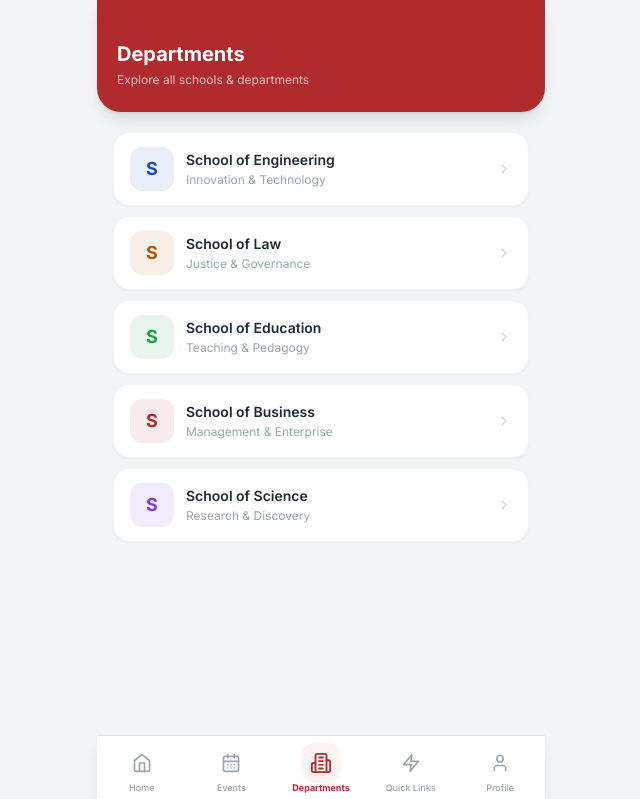
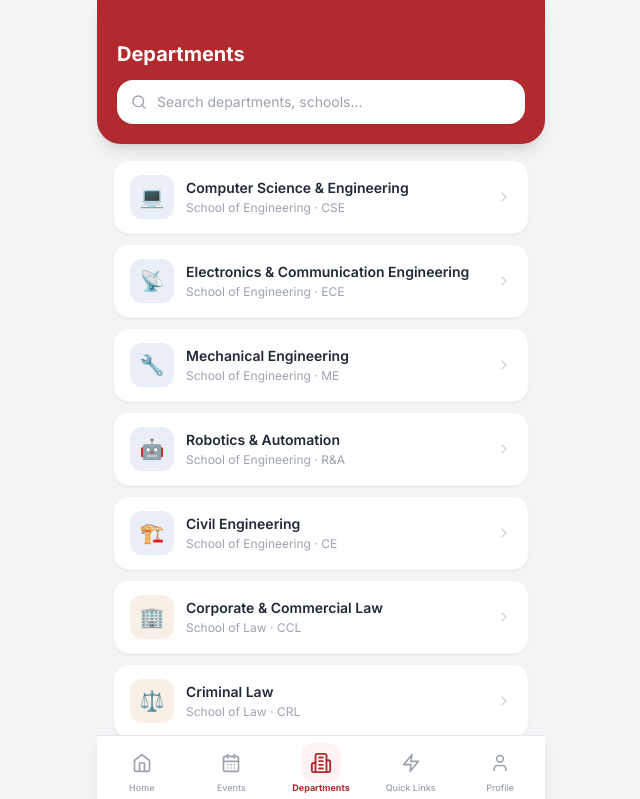
Before and after one commit to PrachiGautam24/soeeventmru, a Next.js app in the folder frontend/: page /departments in a window 1280 px wide. Shown: the top 799 px of the page, without its empty margins (319-959 px from the left). Built offline with nearby package versions, Linux system fonts and the light colour scheme.

Commit message:
fix: dept/school page layout, scrolling, about paragraphs, bigger partners, list view

```diff
--- a/frontend/src/app/departments/page.tsx
+++ b/frontend/src/app/departments/page.tsx
@@ -1,44 +1,80 @@
 'use client'
 
+import { useState } from 'react'
 import { motion } from 'framer-motion'
 import { useRouter } from 'next/navigation'
-import { ChevronRight } from 'lucide-react'
+import { ChevronRight, Search } from 'lucide-react'
 import { schools } from '@/lib/schools'
 
-const schoolColors: Record<string, string> = {
-  soe: '#1e4ba9', law: '#b45309', education: '#16a34a', business: '#b12a2e', science: '#7c3aed',
-}
-
-const visibleSchools = schools.filter(s => s.id !== 'media')
+// Flatten all departments across all schools
+const allDepartments = schools.flatMap(school =>
+  school.departments.map(dept => ({
+    ...dept,
+    schoolId: school.id,
+    schoolName: school.name,
+    schoolColor: school.id === 'soe' ? '#1e4ba9'
+      : school.id === 'law' ? '#b45309'
+      : school.id === 'education' ? '#16a34a'
+      : school.id === 'business' ? '#b12a2e'
+      : school.id === 'science' ? '#7c3aed'
+      : '#e11d48',
+  }))
+)
 
 export default function DepartmentsPage() {
   const router = useRouter()
+  const [query, setQuery] = useState('')
+
+  const filtered = query.trim()
+    ? allDepartments.filter(d =>
+        d.name.toLowerCase().includes(query.toLowerCase()) ||
+        d.code.toLowerCase().includes(query.toLowerCase()) ||
+        d.schoolName.toLowerCase().includes(query.toLowerCase())
+      )
+    : allDepartments
+
   return (
     <div className="min-h-screen bg-neutral-100 pb-24">
       <div className="max-w-md mx-auto">
-        <div className="bg-secondary px-5 pt-10 pb-6 rounded-b-3xl shadow-lg">
-          <h1 className="text-white text-xl font-bold">Departments</h1>
-          <p className="text-white/70 text-xs mt-1">Explore all schools & departments</p>
+
+        {/* Header */}
+        <div className="bg-secondary px-5 pt-10 pb-5 rounded-b-3xl shadow-lg">
+          <h1 className="text-white text-xl font-bold mb-3">Departments</h1>
+          {/* Search bar */}
+          <div className="relative">
+            <Search className="absolute left-3.5 top-1/2 -translate-y-1/2 w-4 h-4 text-neutral-400" />
+            <input
+              value={query}
+              onChange={e => setQuery(e.target.value)}
+              placeholder="Search departments, schools..."
+              className="w-full pl-10 pr-4 py-3 rounded-2xl bg-white text-sm text-gray-700 placeholder-neutral-400 focus:outline-none shadow-sm"
+            />
+          </div>
         </div>
-        <div className="px-4 mt-5 space-y-2.5">
-          {visibleSchools.map((school, i) => (
-            <motion.button key={school.id}
-              initial={{ opacity: 0, y: 14 }} animate={{ opacity: 1, y: 0 }} transition={{ delay: i * 0.07 }}
+
+        <div className="px-4 mt-4 space-y-2.5">
+          {filtered.length === 0 && (
+            <p className="text-center text-sm text-neutral-400 py-12">No departments found.</p>
+          )}
+          {filtered.map((dept, i) => (
+            <motion.button key={`${dept.schoolId}-${dept.id}`}
+              initial={{ opacity: 0, y: 10 }} animate={{ opacity: 1, y: 0 }} transition={{ delay: i * 0.04 }}
               whileTap={{ scale: 0.98 }}
-              onClick={() => router.push(`/school/${school.id}`)}
+              onClick={() => router.push(`/school/${dept.schoolId}/${dept.id}`)}
               className="w-full flex items-center gap-3 bg-white rounded-2xl px-4 py-3.5 shadow-sm border border-neutral-100">
-              <div className="w-11 h-11 rounded-xl flex items-center justify-center shrink-0"
-                style={{ backgroundColor: schoolColors[school.id] + '18', color: schoolColors[school.id] }}>
-                <span className="text-lg font-bold">{school.name[0]}</span>
+              <div className="w-11 h-11 rounded-xl flex items-center justify-center shrink-0 text-xl"
+                style={{ backgroundColor: dept.schoolColor + '18' }}>
+                {dept.icon}
               </div>
-              <div className="flex-1 text-left">
-                <p className="text-sm font-semibold text-gray-800">{school.name}</p>
-                <p className="text-xs text-neutral-400 mt-0.5">{school.tagline}</p>
+              <div className="flex-1 text-left min-w-0">
+                <p className="text-sm font-semibold text-gray-800 truncate">{dept.name}</p>
+                <p className="text-xs text-neutral-400 mt-0.5">{dept.schoolName} · {dept.code}</p>
               </div>
               <ChevronRight className="w-4 h-4 text-neutral-300 shrink-0" />
             </motion.button>
           ))}
         </div>
+
       </div>
     </div>
   )
--- a/frontend/src/app/home/page.tsx
+++ b/frontend/src/app/home/page.tsx
@@ -9,7 +9,7 @@ import { useSession, signOut } from 'next-auth/react'
 import {
   Search, Bell, ChevronRight, LogIn, LogOut,
   Building2, Users, CalendarDays, BookOpen,
-  Star, X, Mail, PhoneCall, MapPin, Trophy
+  Star, X, Mail, PhoneCall, MapPin
 } from 'lucide-react'
 import { schools } from '@/lib/schools'
 
@@ -118,14 +118,14 @@ const topFunctionaries = [
 const visibleSchools = schools.filter(s => s.id !== 'media')
 
 // ─── Category tabs config ──────────────────────────────────────────────────────
-type TabId = 'departments' | 'functionaries' | 'placements' | 'campus' | 'recruiters'
+type TabId = 'departments' | 'functionaries' | 'placements' | 'campus' | 'events'
 
 const tabs: { id: TabId; label: string; emoji: string; color: string; bg: string }[] = [
   { id: 'departments',    label: 'Departments',    emoji: '🏫', color: '#1e4ba9', bg: '#e8edf8' },
   { id: 'functionaries',  label: 'Functionaries',  emoji: '👥', color: '#16a34a', bg: '#e8f5ee' },
   { id: 'placements',     label: 'Placements',     emoji: '🏆', color: '#b45309', bg: '#fef3e2' },
   { id: 'campus',         label: 'Campus Life',    emoji: '🎓', color: '#7c3aed', bg: '#f3eeff' },
-  { id: 'recruiters',     label: 'Top Recruiters', emoji: '🤝', color: '#b12a2e', bg: '#fde8e8' },
+  { id: 'events',         label: 'Events',         emoji: '📅', color: '#b12a2e', bg: '#fde8e8' },
 ]
 
 // ─── Placement Slideshow — 2 photos at a time ─────────────────────────────────
@@ -331,6 +331,20 @@ export default function HomePage() {
                 </div>
                 {/* Placement photos — 2 at a time */}
                 <PlacementSlideshow photos={placementPhotos} />
+                {/* Top Recruiters */}
+                <p className="text-xs font-semibold text-neutral-400 uppercase tracking-widest">Top Recruiters</p>
+                <div className="flex gap-3 overflow-x-auto pb-2 scrollbar-hide">
+                  {recruiterLogos.map((r, i) => (
+                    <div key={i} className="shrink-0 bg-white rounded-2xl shadow-sm border border-neutral-100 flex flex-col items-center justify-center gap-2 py-4 px-3 w-28">
+                      <div className="relative w-full h-12">
+                        <Image src={r.logo} alt={r.name} fill className="object-contain" />
+                      </div>
+                      {r.name !== 'Recruiter' && (
+                        <p className="text-[10px] font-semibold text-neutral-500 text-center leading-tight">{r.name}</p>
+                      )}
+                    </div>
+                  ))}
+                </div>
               </motion.div>
             )}
 
@@ -360,77 +374,40 @@ export default function HomePage() {
                     )
                   })}
                 </div>
-                {/* Upcoming Events */}
-                <p className="text-xs font-semibold text-neutral-400 uppercase tracking-widest mt-2">Upcoming Events</p>
-                <div className="space-y-3">
-                  {upcomingEvents.map((ev) => (
-                    <div key={ev.title} className="bg-white rounded-2xl overflow-hidden shadow-sm border border-neutral-100 flex">
-                      <div className="relative w-24 shrink-0">
-                        <Image src={ev.image} alt={ev.title} fill className="object-cover" unoptimized />
-                      </div>
-                      <div className="flex-1 px-3 py-3">
-                        <span className="inline-block bg-secondary text-white text-[10px] font-bold px-2 py-0.5 rounded-full mb-1">{ev.date}</span>
-                        <p className="text-sm font-bold text-gray-800 leading-tight">{ev.title}</p>
-                        <p className="text-xs text-neutral-400 mt-0.5 line-clamp-1">{ev.subtitle}</p>
-                      </div>
-                    </div>
-                  ))}
-                </div>
               </motion.div>
             )}
 
-            {/* TOP RECRUITERS */}
-            {activeTab === 'recruiters' && (
-              <motion.div key="recruiters"
+            {/* EVENTS */}
+            {activeTab === 'events' && (
+              <motion.div key="events"
                 initial={{ opacity: 0, y: 12 }} animate={{ opacity: 1, y: 0 }} exit={{ opacity: 0, y: -8 }}
-                transition={{ duration: 0.2 }} className="space-y-4">
-                {/* Banner image */}
-                <div className="relative w-full rounded-2xl overflow-hidden shadow-md" style={{ height: 140 }}>
-                  <Image
-                    src="https://manavrachna.edu.in/uploads/campus/65715f28889b31701928744.webp"
-                    alt="Top Recruiters"
-                    fill className="object-cover"
-                  />
-                  <div className="absolute inset-0 bg-gradient-to-r from-secondary/80 to-secondary/40" />
-                  <div className="absolute inset-0 flex items-end px-4 pb-4">
-                    <div>
-                      <p className="text-white font-extrabold text-xl drop-shadow">Top Recruiters</p>
-                      <p className="text-white/80 text-xs mt-0.5">600+ MNCs & Indian Corporates</p>
+                transition={{ duration: 0.2 }} className="space-y-3">
+                <p className="text-xs font-semibold text-neutral-400 uppercase tracking-widest">Upcoming Events</p>
+                {upcomingEvents.map((ev, i) => (
+                  <motion.div key={ev.title} initial={{ opacity: 0, y: 10 }} animate={{ opacity: 1, y: 0 }} transition={{ delay: i * 0.07 }}
+                    className="bg-white rounded-2xl overflow-hidden shadow-sm border border-neutral-100 flex">
+                    <div className="relative w-24 shrink-0">
+                      <Image src={ev.image} alt={ev.title} fill className="object-cover" unoptimized />
                     </div>
-                    <div className="ml-auto flex gap-2">
-                      <div className="w-8 h-8 rounded-full bg-white/20 flex items-center justify-center">
-                        <Trophy className="w-4 h-4 text-white" />
-                      </div>
-                      <div className="w-8 h-8 rounded-full bg-white/20 flex items-center justify-center">
-                        <Star className="w-4 h-4 text-white" />
-                      </div>
+                    <div className="flex-1 px-3 py-3">
+                      <span className="inline-block bg-secondary text-white text-[10px] font-bold px-2 py-0.5 rounded-full mb-1">{ev.date}</span>
+                      <p className="text-sm font-bold text-gray-800 leading-tight">{ev.title}</p>
+                      <p className="text-xs text-neutral-400 mt-0.5 line-clamp-1">{ev.subtitle}</p>
                     </div>
-                  </div>
-                </div>
-                {/* Recruiter logos grid — horizontally scrollable rows */}
-                <p className="text-xs font-semibold text-neutral-400 uppercase tracking-widest">Our Recruiters</p>
-                <div className="flex gap-3 overflow-x-auto pb-2 scrollbar-hide">
-                  {recruiterLogos.map((r, i) => (
-                    <motion.div key={i}
-                      initial={{ opacity: 0, x: 20 }} animate={{ opacity: 1, x: 0 }}
-                      transition={{ delay: i * 0.04 }}
-                      className="shrink-0 bg-white rounded-2xl shadow-sm border border-neutral-100 flex flex-col items-center justify-center gap-2 py-4 px-3 w-28">
-                      <div className="relative w-full h-12">
-                        <Image src={r.logo} alt={r.name} fill className="object-contain" />
-                      </div>
-                      {r.name !== 'Recruiter' && (
-                        <p className="text-[10px] font-semibold text-neutral-500 text-center leading-tight">{r.name}</p>
-                      )}
-                    </motion.div>
-                  ))}
-                </div>
+                  </motion.div>
+                ))}
+                <motion.button whileTap={{ scale: 0.97 }} onClick={() => router.push('/events')}
+                  className="w-full flex items-center justify-center gap-2 bg-white border border-neutral-200 rounded-2xl py-3 text-sm font-semibold text-secondary shadow-sm">
+                  View All Events <ChevronRight className="w-4 h-4" />
+                </motion.button>
               </motion.div>
             )}
 
           </AnimatePresence>
         </div>
 
-        {/* ── Always-visible: Top Recruiters banner + MRU stats ── */}
+        {/* ── MRU at a Glance + Contact (departments tab only) ── */}
+        {activeTab === 'departments' && (
         <div className="px-4 mt-6 space-y-4">
           {/* MRU Stats */}
           <p className="text-xs font-semibold text-neutral-400 uppercase tracking-widest">MRU at a Glance</p>
@@ -473,6 +450,7 @@ export default function HomePage() {
             </div>
           </div>
         </div>
+        )}
 
       </div>
 
--- a/frontend/src/app/profile/page.tsx
+++ b/frontend/src/app/profile/page.tsx
@@ -6,12 +6,11 @@ import { motion } from 'framer-motion'
 import Image from 'next/image'
 import {
   ChevronLeft, Settings, ChevronRight,
-  Building2, Bookmark, Calendar, Bell, LogIn, LogOut, User
+  Building2, Calendar, Bell, LogIn, LogOut, User
 } from 'lucide-react'
 
 const menuItems = [
   { icon: Building2, label: 'Departments',     color: 'bg-red-500',    href: '/departments' },
-  { icon: Bookmark,  label: 'My Bookmarks',    color: 'bg-amber-400',  href: '/home' },
   { icon: Calendar,  label: 'Upcoming Events', color: 'bg-green-600',  href: '/events' },
   { icon: Bell,      label: 'Notifications',   color: 'bg-neutral-500',href: '/home' },
 ]
--- a/frontend/src/app/school/[id]/[dept]/events/page.tsx
+++ b/frontend/src/app/school/[id]/[dept]/events/page.tsx
@@ -26,7 +26,7 @@ export default function DeptEventsPage() {
 
   return (
     <div className="min-h-screen bg-neutral-100">
-      <div className="w-full min-h-screen bg-white flex flex-col">
+      <div className="max-w-md mx-auto min-h-screen bg-white flex flex-col">
 
         {/* Header */}
         <div className="relative bg-secondary overflow-hidden">
@@ -55,7 +55,7 @@ export default function DeptEventsPage() {
         </div>
 
         <div className="flex-1 bg-neutral-50">
-          <div className="max-w-5xl mx-auto px-4 md:px-6 py-4">
+          <div className="px-4 py-4">
             <AnimatePresence mode="wait">
               {tab === 'upcoming' ? (
                 <motion.div key="upcoming" initial={{ opacity: 0, x: -16 }} animate={{ opacity: 1, x: 0 }} exit={{ opacity: 0, x: -16 }} transition={{ duration: 0.2 }}
```
Also changed, not shown: frontend/src/app/school/[id]/[dept]/page.tsx (+34 -21 lines), frontend/src/app/school/[id]/[dept]/student-achievements/page.tsx (+4 -4 lines), frontend/src/app/school/[id]/page.tsx (+20 -17 lines).
